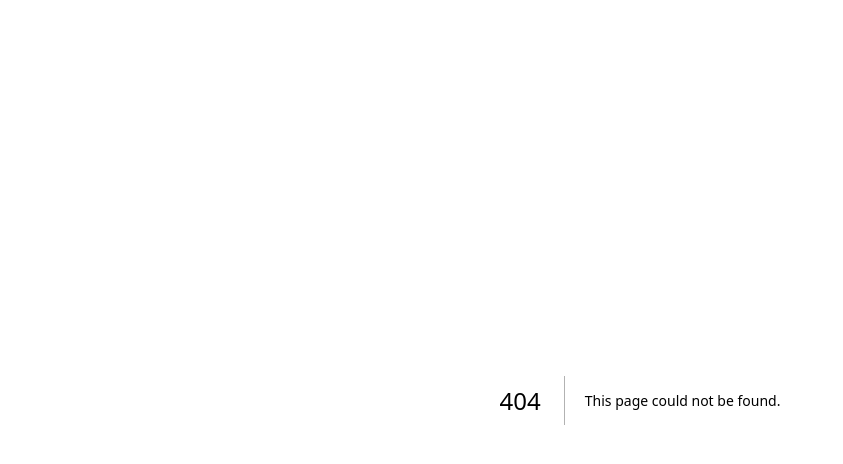
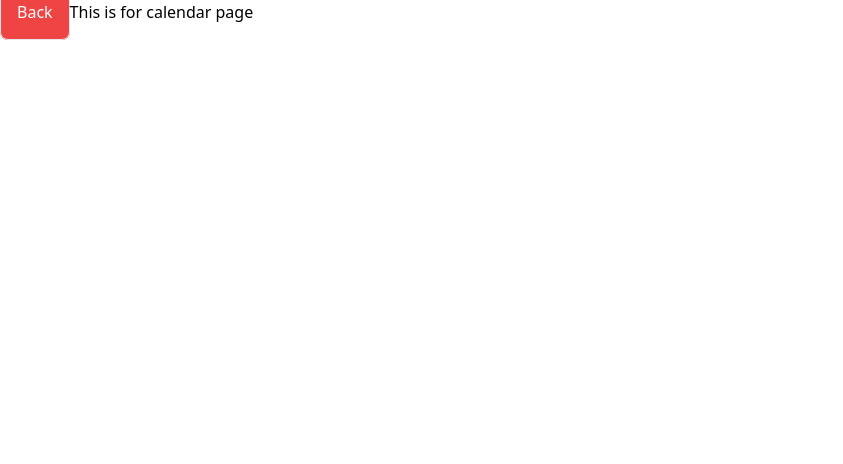
Before and after one commit to aashayvanpal/renderfrontend, a Next.js app: page /calendar in a window 1280 px wide. Before the commit this address had no page. Shown: the top 464 px of the page, without its empty margins (0-843 px from the left). Built offline with nearby package versions, Linux system fonts and the light colour scheme.

Commit message:
added link and calendar navigation

```diff
--- /dev/null
+++ b/app/calendar/page.js
@@ -0,0 +1,13 @@
+import Link from '../../components/Link'
+const calendar = () => {
+    return <div>
+        <Link
+            name={"Back"}
+            url={"/"}
+        />
+        This is for calendar page
+    </div>
+}
+
+
+export default calendar
--- a/app/page.tsx
+++ b/app/page.tsx
@@ -15,15 +15,21 @@ export default function Home() {
   }
 
   return (
-    <div>
-      <div className='pb-10'>
-        <button onClick={() => getTestData()}>get test Data</button>
+    <div className='flex flex-col gap-8'>
+      <div className=''>
+        <button  className='border rounded-lg bg-red-300 p-4 hover:bg-green-500'  onClick={() => getTestData()}>get test Data</button>
         <button onClick={() => alert('you have used alert')}>click me </button>
       </div>
       <div>
 
         {/* <button onClick={() => alert('you have used alert')}>Get Menu Card </button> */}
         <Link className='border rounded-lg p-4 hover:bg-green-500' href={"https://basic-node-lx95.onrender.com/getMenuCard"}>Get Menu Card</Link>
+      </div>
+
+
+      <div>
+
+        <Link className='border rounded-lg bg-black text-white p-4 hover:bg-red-500' href={"/calendar"}>Calendar Menu</Link>
       </div>
 
       <div>
--- /dev/null
+++ b/components/Link/index.js
@@ -0,0 +1,6 @@
+import Link from "next/link"
+const link = ({ url, name }) => {
+    return <Link className='border rounded-lg bg-black text-white p-4 hover:bg-red-500' href={`${url}`}>{name}</Link>
+}
+
+export default link
--- a/tailwind.config.js
+++ b/tailwind.config.js
@@ -7,11 +7,7 @@ module.exports = {
   ],
   theme: {
     extend: {
-      backgroundImage: {
-        'gradient-radial': 'radial-gradient(var(--tw-gradient-stops))',
-        'gradient-conic':
-          'conic-gradient(from 180deg at 50% 50%, var(--tw-gradient-stops))',
-      },
+
     },
   },
   plugins: [],
```
